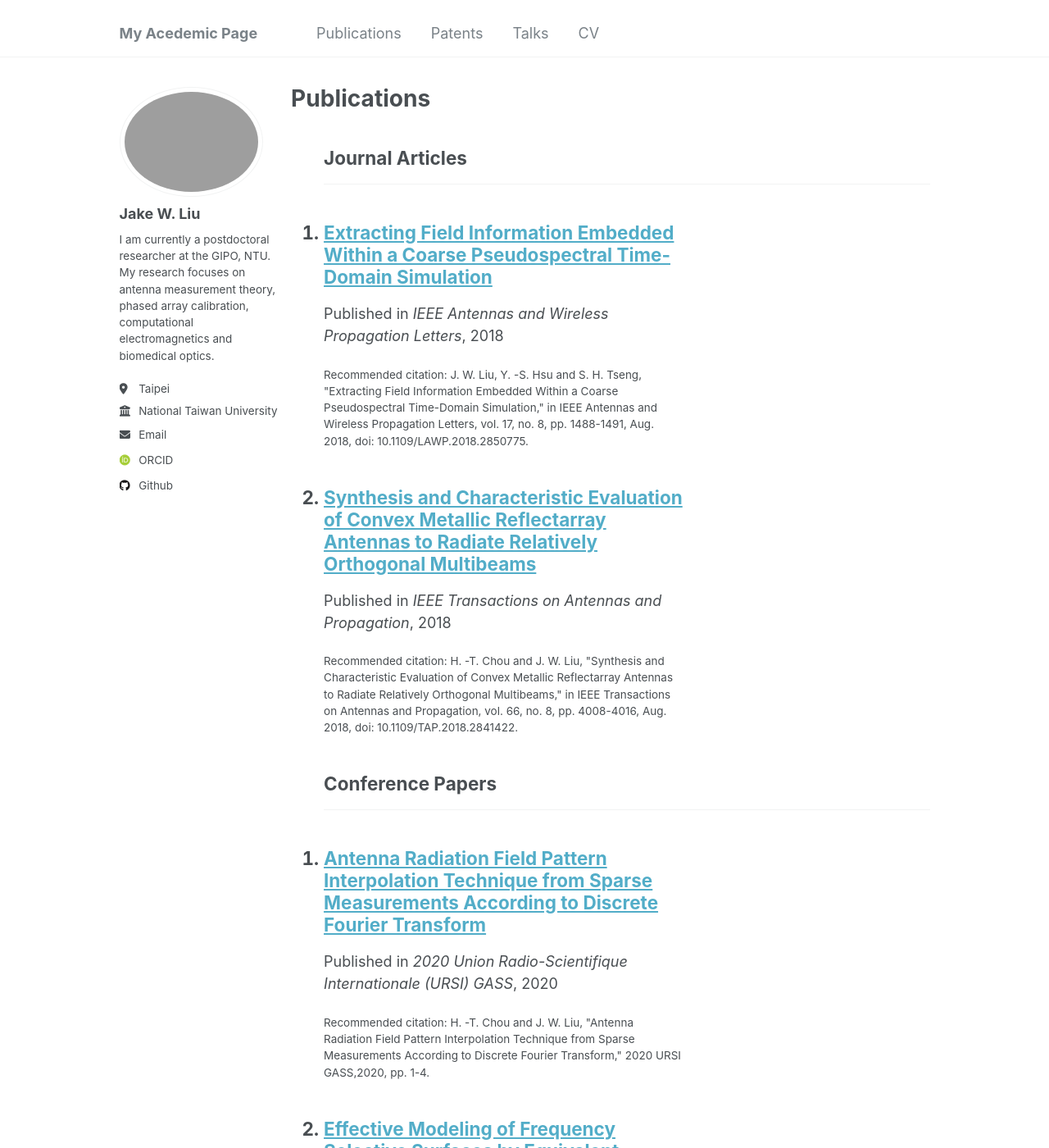
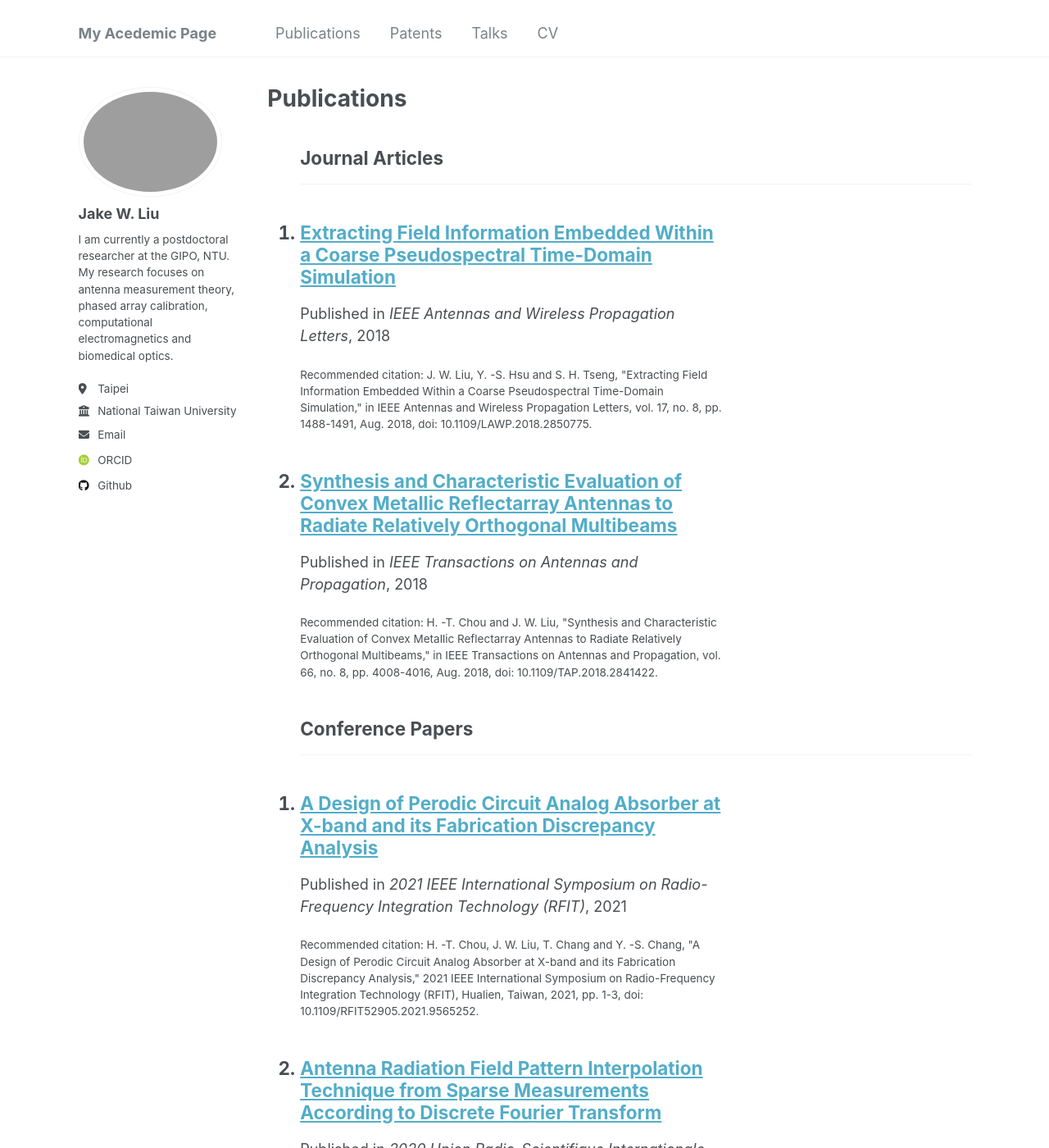
Before and after one commit to akjake616/jwliu, a Jekyll site: the page built from _pages/publications.html, in a window 1280 px wide and 1400 px high. Shown: the whole window at 82% size. Built offline with Jekyll 4.4.1, drawn with Linux system fonts in a browser that asks for light colours; some web fonts are replaced; some of the changed text lies outside the part shown.

Commit message:
add 6th paper

```diff
--- /dev/null
+++ b/_publications/2021-08-25-RFIT-absorber.md
@@ -0,0 +1,13 @@
+---
+title: "A Design of Perodic Circuit Analog Absorber at X-band and its Fabrication Discrepancy Analysis"
+collection: publications
+category: conferences
+permalink: /publication/2021-08-25-RFIT-absorber
+excerpt: ' '
+date: 2021-08-25
+venue: '2021 IEEE International Symposium on Radio-Frequency Integration Technology (RFIT)'
+# paperurl: 'http://academicpages.github.io/files/paper3.pdf'
+citation: 'H. -T. Chou, J. W. Liu, T. Chang and Y. -S. Chang, "A Design of Perodic Circuit Analog Absorber at X-band and its Fabrication Discrepancy Analysis," 2021 IEEE International Symposium on Radio-Frequency Integration Technology (RFIT), Hualien, Taiwan, 2021, pp. 1-3, doi: 10.1109/RFIT52905.2021.9565252.'
+---
+
+This paper presents a design of periodic circuit analog absorbers (PCAAs) for electromagnetic (EM) scattering fields reduction. The performance sensitivities to the geometric parameters in fabrications are examined to estimate the manufacturing uncertainty. We consider randomly nonuniform thicknesses of a conductive ink and the two sandwiching dielectric substrate layers on both sides to fabricate PCAAs. The EM absorbing capability is studied on the S-parameters (the reflection and transmission coefficients) and the resulting power efficiency, using numerical HFSS full-wave simulations at a frequency band of 10 GHz. Experiments on prototype samples are also conducted. They showed that a fabrication accuracy of better than 1e−4λ is required to assure a stable performance.
--- a/_sass/_variables.scss
+++ b/_sass/_variables.scss
@@ -127,9 +127,9 @@
    // $medium-wide                : 900px !default;
    // $large                      : 925px !default;
    // $x-large                    : 1280px !default;
-   $medium-wide                : 1000px !default;
-   $large                      : 1025px !default;
-   $x-large                    : 1380px !default;
+   $medium-wide                : 1100px !default;
+   $large                      : 1125px !default;
+   $x-large                    : 1480px !default;
 
    /*
       Grid
```
Also changed, not shown: _publications/2020-08-29-URSI-array-interp.md (+1 -1 lines).
